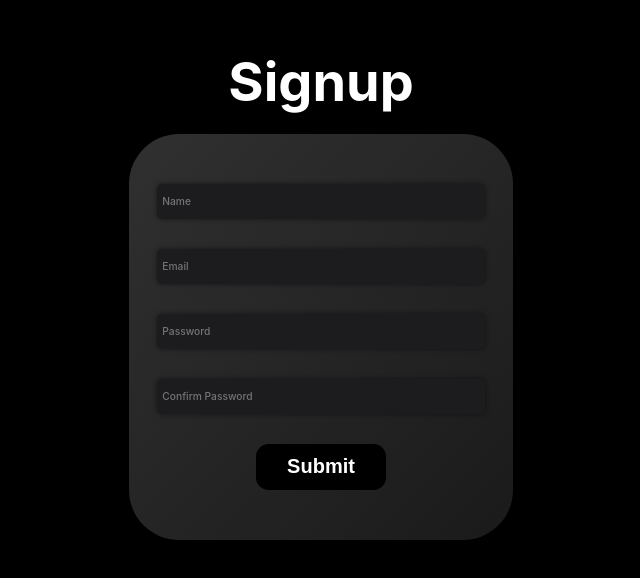
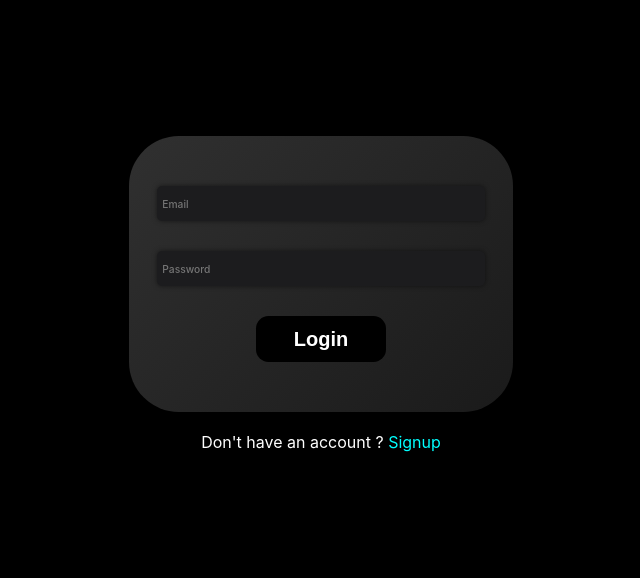
Before and after one commit to Puneeth-Gaikwad-L/Instagram-clone, a React (Create React App) app: page / in a window 1280 px wide. Shown: the part 106-684 px from the top of the page, without its empty margins (319-959 px from the left). Built offline with nearby package versions, Linux system fonts and the light colour scheme.

Commit message:
improved UI

```diff
--- a/src/App.css
+++ b/src/App.css
@@ -117,3 +117,11 @@ nav{
   -webkit-transition: all 0.5s;
   transition: all 0.5s;
  }
+
+ span{
+  color: aqua;
+ }
+
+ span:hover{
+  cursor: pointer;
+ }
--- a/src/App.js
+++ b/src/App.js
@@ -11,8 +11,8 @@ function App() {
   return (
     <div className="App">
       <Routes>
-        <Route path='/' element={<Signup />} />
-        <Route path='/login' element={<Login />} />
+        <Route path='/signup' element={<Signup />} />
+        <Route path='/' element={<Login />} />
         <Route path='/dashboard' element={<Dashboard />} />
       </Routes>
     </div>
--- a/src/Components/Login.js
+++ b/src/Components/Login.js
@@ -43,16 +43,21 @@ const Login = () => {
         }
     }
 
+    function redirectToLogin() {
+        navigate("/signup")
+    }
+
     return (
         <div className="form">
-            <h1>Login</h1>
             <form onSubmit={implementLogin}>
                 <input type="email" placeholder="Email" onChange={updateUser} name="email" value={user.email} />
                 <br />
                 <input type="password" placeholder="Password" onChange={updateUser} name="password" value={user.password} />
                 <br />
-                <button className="btn" type="submit">Submit</button>
+                <button className="btn" type="submit">Login</button>
             </form>
+
+            <p>Don't have an account ? <span onClick={redirectToLogin}>Signup</span></p>
         </div>
     )
 }
--- a/src/Components/Signup.js
+++ b/src/Components/Signup.js
@@ -51,9 +51,12 @@ const Signup = () => {
         }
     }
 
+    function redirectToSignIn() {
+        navigate("/")
+    }
+
     return (
         <div className="form">
-            <h1>Signup</h1>
             <form onSubmit={implementSignup}>
                 <input type="text" placeholder="Name" onChange={updateUser} name="name" value={user.name}/>
                 <br />
@@ -63,8 +66,9 @@ const Signup = () => {
                 <br />
                 <input type="password" placeholder="Confirm Password" onChange={updateUser} name="confirmPassword"value={user.confirmPassword}/>
                 <br />
-                <button className="btn" type="submit">Submit</button>
+                <button className="btn" type="submit">Signup</button>
             </form>
+            <p>have an account ? <span onClick={redirectToSignIn}>Login</span></p>
         </div>
     )
 }
```
